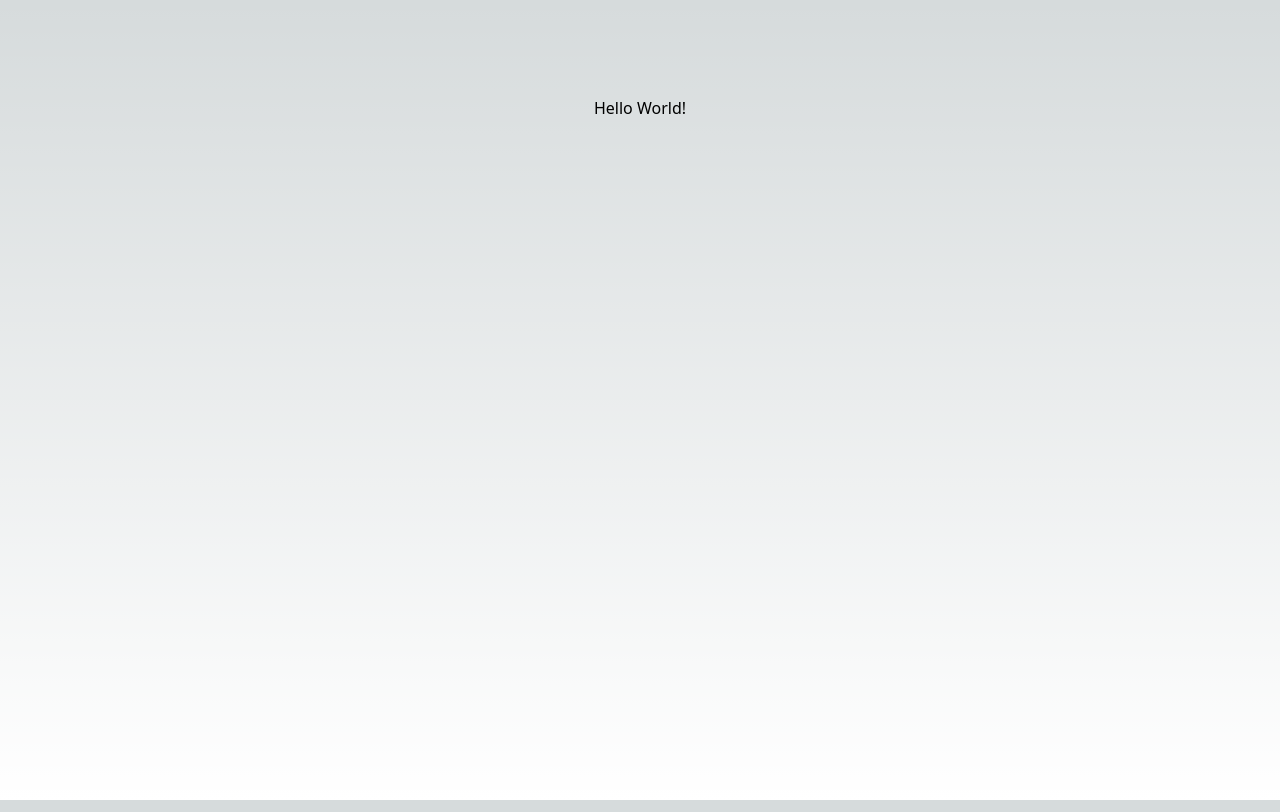
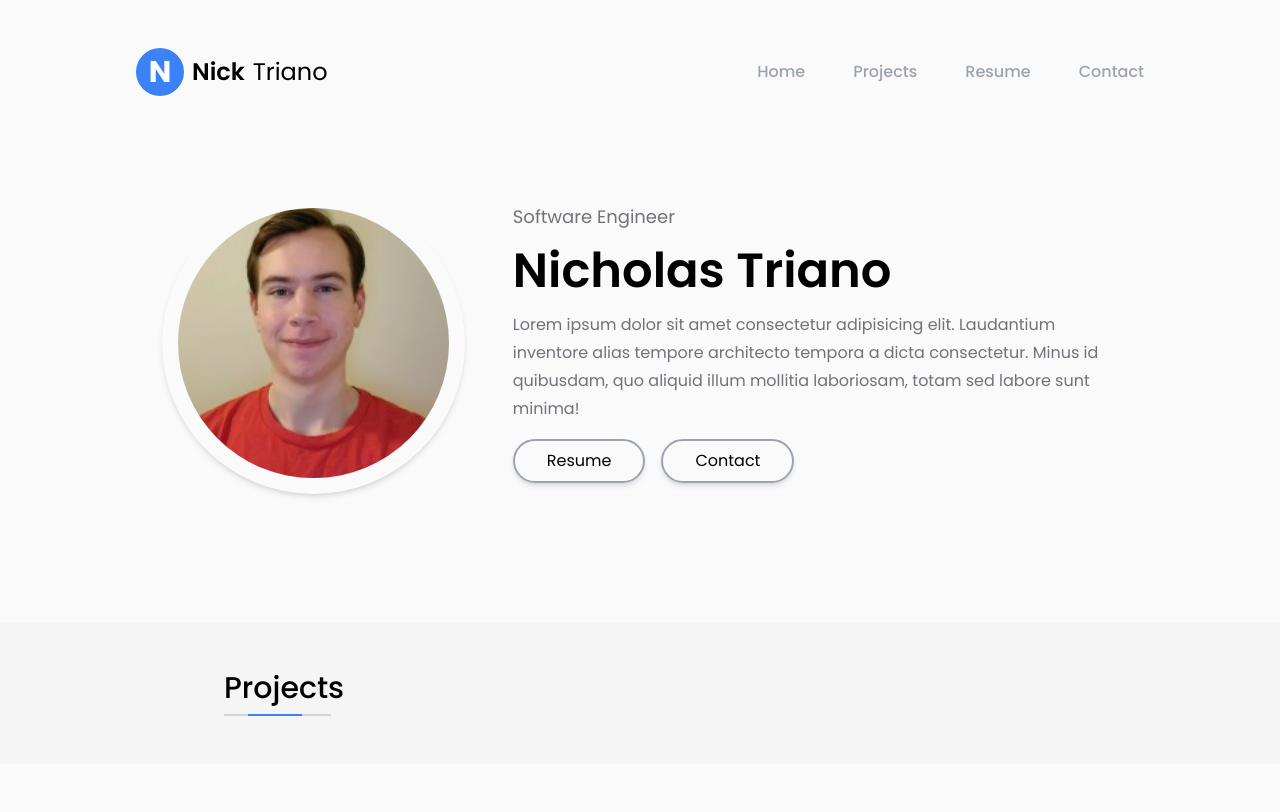
Before and after one commit to RealNickTriano/portfolioV2, a Next.js app: page / in a window 1280 px wide. Built offline with nearby package versions, Linux system fonts and the light colour scheme.

Commit message:
Hero and NavBar layout done

```diff
--- /dev/null
+++ b/components/HeroDescription.tsx
@@ -0,0 +1,23 @@
+import React from "react";
+import PillButton from "./PillButton";
+
+const HeroDescription = () => {
+  return (
+    <div className="flex w-[60%] flex-col items-start justify-center gap-4">
+      <h1 className="text-lg text-zinc-500">Software Engineer</h1>
+      <h1 className="text-5xl font-semibold">Nicholas Triano</h1>
+      <p className="text-md leading-7 text-zinc-500">
+        Lorem ipsum dolor sit amet consectetur adipisicing elit. Laudantium
+        inventore alias tempore architecto tempora a dicta consectetur. Minus id
+        quibusdam, quo aliquid illum mollitia laboriosam, totam sed labore sunt
+        minima!
+      </p>
+      <div className="flex items-center justify-center gap-4">
+        <PillButton name={"Resume"} foo={undefined} />
+        <PillButton name={"Contact"} foo={undefined} />
+      </div>
+    </div>
+  );
+};
+
+export default HeroDescription;
--- /dev/null
+++ b/components/HeroImage.tsx
@@ -0,0 +1,9 @@
+const HeroImage = () => {
+  return (
+    <div className="border-12 flex h-[30%] w-[30%] items-center justify-center rounded-full border-red-500 p-4 shadow-md">
+      <img src="/profile.jpg" className="h-full w-full rounded-full"></img>
+    </div>
+  );
+};
+
+export default HeroImage;
--- /dev/null
+++ b/components/HomeLogo.tsx
@@ -0,0 +1,18 @@
+import React from "react";
+
+const HomeLogo = () => {
+  return (
+    <div
+      className="flex items-center justify-center gap-2 hover:cursor-pointer"
+      onClick={() => console.log("HomeLogo")}
+    >
+      <div className="flex h-12 w-12 items-center justify-center rounded-full bg-blue-500">
+        <h1 className="text-3xl font-bold text-white">N</h1>
+      </div>
+      <h1 className="text-2xl font-semibold">Nick</h1>
+      <h1 className="text-2xl font-normal">Triano</h1>
+    </div>
+  );
+};
+
+export default HomeLogo;
--- /dev/null
+++ b/components/NavBar.tsx
@@ -0,0 +1,24 @@
+import React from "react";
+import NavItem from "./NavItem";
+import HomeLogo from "./HomeLogo";
+
+const NavBar = ({ navItems }) => {
+  return (
+    <nav className="w-full">
+      <ul className="flex items-center justify-between">
+        <HomeLogo />
+        <div className="flex items-center justify-center gap-12">
+          {navItems.map((item) => {
+            return (
+              <li key={item.name}>
+                <NavItem name={item.name} foo={item.click} />
+              </li>
+            );
+          })}
+        </div>
+      </ul>
+    </nav>
+  );
+};
+
+export default NavBar;
--- /dev/null
+++ b/components/NavItem.tsx
@@ -0,0 +1,14 @@
+import React from "react";
+
+const NavItem = ({ name, foo }) => {
+  return (
+    <button
+      className="font-medium text-gray-400 transition hover:text-black"
+      onClick={foo}
+    >
+      {name}
+    </button>
+  );
+};
+
+export default NavItem;
--- /dev/null
+++ b/components/PillButton.tsx
@@ -0,0 +1,14 @@
+import React from "react";
+
+const PillButton = ({ name, foo }) => {
+  return (
+    <button
+      className="rounded-full border-2 border-gray-400 px-8 py-2 capitalize shadow-md transition hover:border-blue-400"
+      onClick={foo}
+    >
+      {name}
+    </button>
+  );
+};
+
+export default PillButton;
--- /dev/null
+++ b/components/Projects.tsx
@@ -0,0 +1,16 @@
+import React from "react";
+
+const Projects = () => {
+  return (
+    <div className="w-full max-w-[1200px] px-24">
+      <div className="flex flex-col items-start justify-center gap-2">
+        <h1 className="text-3xl font-medium">Projects</h1>
+        <div className="relative h-[2px] w-[107px] bg-gray-300">
+          <div className="absolute left-6 top-0 h-[2px] w-[50%] bg-blue-500"></div>
+        </div>
+      </div>
+    </div>
+  );
+};
+
+export default Projects;
--- a/pages/_document.tsx
+++ b/pages/_document.tsx
@@ -1,13 +1,13 @@
-import { Html, Head, Main, NextScript } from 'next/document'
+import { Html, Head, Main, NextScript } from "next/document";
 
 export default function Document() {
   return (
     <Html lang="en">
       <Head />
-      <body>
+      <body className="bg-neutral-50">
         <Main />
         <NextScript />
       </body>
     </Html>
-  )
+  );
 }
--- a/pages/api/hello.ts
+++ /dev/null
@@ -1,13 +0,0 @@
-// Next.js API route support: https://nextjs.org/docs/api-routes/introduction
-import type { NextApiRequest, NextApiResponse } from 'next'
-
-type Data = {
-  name: string
-}
-
-export default function handler(
-  req: NextApiRequest,
-  res: NextApiResponse<Data>
-) {
-  res.status(200).json({ name: 'John Doe' })
-}
--- a/pages/index.tsx
+++ b/pages/index.tsx
@@ -1,12 +1,33 @@
 import Image from "next/image";
 import { Inter } from "next/font/google";
+import HomeLogo from "@/components/HomeLogo";
+import HeroImage from "@/components/HeroImage";
+import HeroDescription from "@/components/HeroDescription";
+import NavBar from "@/components/NavBar";
+import Projects from "@/components/Projects";
 
 const inter = Inter({ subsets: ["latin"] });
 
 export default function Home() {
   return (
-    <main className="flex min-h-screen flex-col items-center justify-between p-24">
-      Hello World!
+    <main className="flex min-h-screen flex-col items-center justify-start gap-32 py-12">
+      <div className="flex max-w-[1200px] flex-col items-center justify-start gap-24 px-24">
+        <NavBar
+          navItems={[
+            { name: "Home", click: () => console.log("Home") },
+            { name: "Projects", click: () => console.log("Projects") },
+            { name: "Resume", click: () => console.log("Resume") },
+            { name: "Contact", click: () => console.log("Contact") },
+          ]}
+        />
+        <div className="flex w-full max-w-[1200px] items-center justify-center gap-12">
+          <HeroImage />
+          <HeroDescription />
+        </div>
+      </div>
+      <div className="flex w-full flex-col items-center justify-center bg-neutral-100 px-32 py-12">
+        <Projects />
+      </div>
     </main>
   );
 }
--- a/styles/globals.css
+++ b/styles/globals.css
@@ -1,27 +1,9 @@
+@import url("https://fonts.googleapis.com/css2?family=Inter:wght@100;200;300;400;500;600;700;800;900&family=Poppins:ital,wght@0,100;0,200;0,300;0,400;0,500;0,600;0,700;0,800;0,900;1,100;1,200;1,300;1,400;1,500;1,600;1,700;1,800;1,900&family=Roboto:ital,wght@0,100;0,300;0,400;0,500;0,700;0,900;1,100;1,300;1,400;1,500;1,700;1,900&display=swap");
+
 @tailwind base;
 @tailwind components;
 @tailwind utilities;
 
-:root {
-  --foreground-rgb: 0, 0, 0;
-  --background-start-rgb: 214, 219, 220;
-  --background-end-rgb: 255, 255, 255;
+body {
+  font-family: "Poppins", sans-serif;
 }
-
-@media (prefers-color-scheme: dark) {
-  :root {
-    --foreground-rgb: 255, 255, 255;
-    --background-start-rgb: 0, 0, 0;
-    --background-end-rgb: 0, 0, 0;
-  }
-}
-
-body {
-  color: rgb(var(--foreground-rgb));
-  background: linear-gradient(
-      to bottom,
-      transparent,
-      rgb(var(--background-end-rgb))
-    )
-    rgb(var(--background-start-rgb));
-}
```
Also changed, not shown: public/profile.jpg (added).
